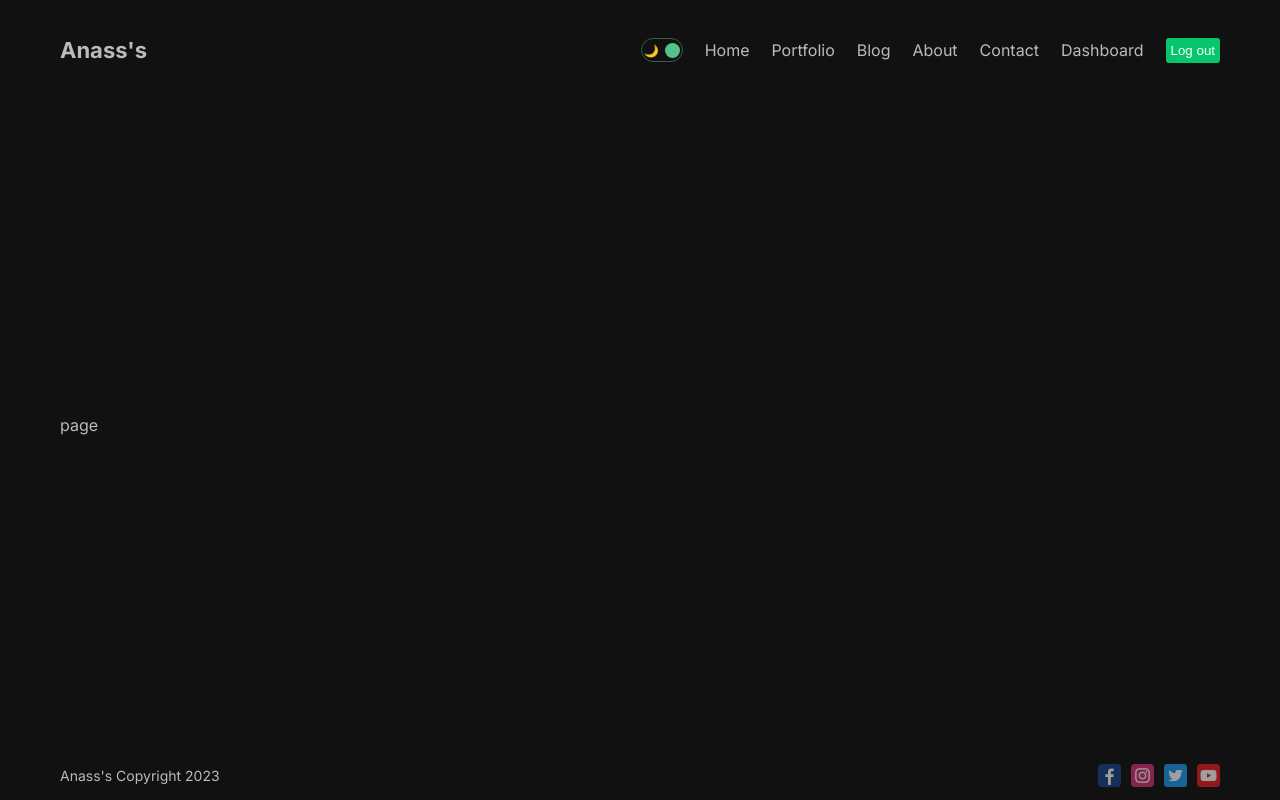
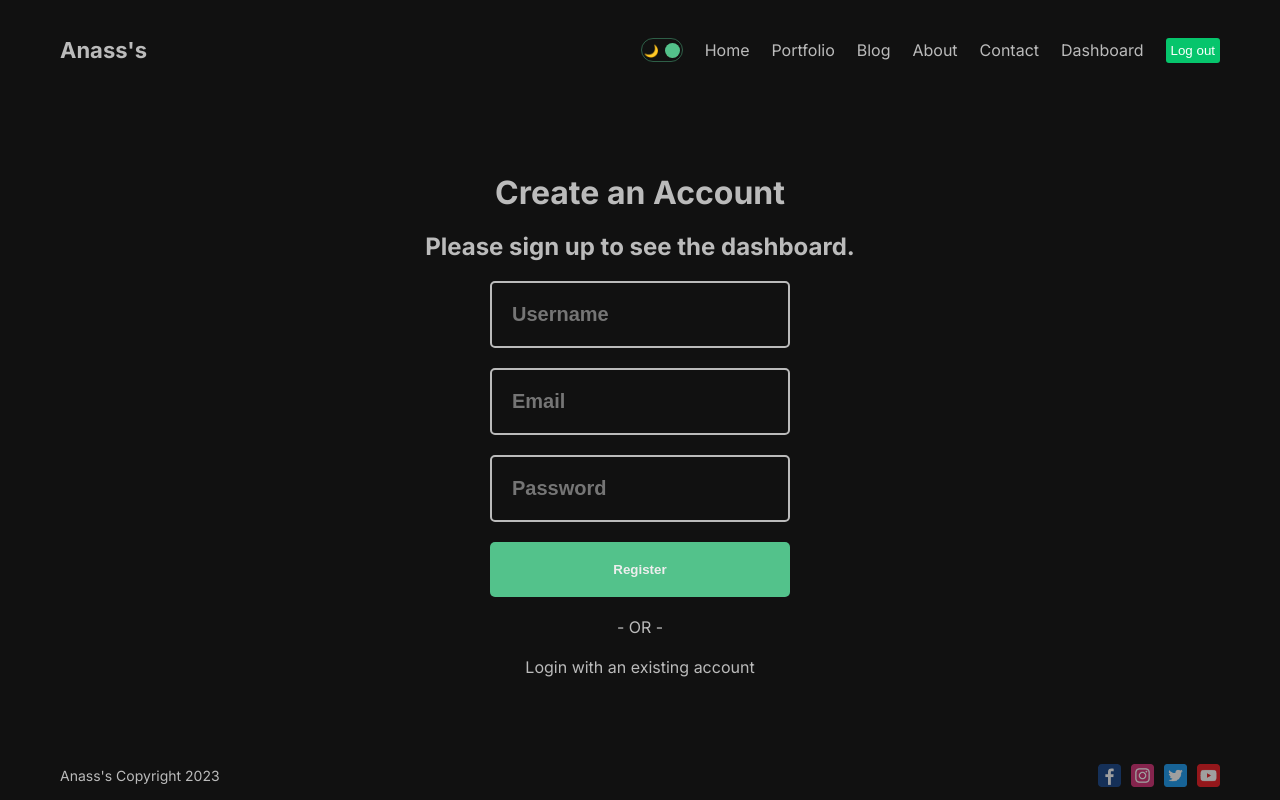
Before and after one commit to anassraissi/next_js_fullStackApp, a Next.js app in the folder fullstackapp_next_js/: page /dashboard/register in a window 1280 px wide. Built offline with nearby package versions, Linux system fonts and the light colour scheme.

Commit message:
make register component style and register in mongodb

```diff
--- a/fullstackapp_next_js/package.json
+++ b/fullstackapp_next_js/package.json
@@ -9,6 +9,8 @@
     "lint": "next lint"
   },
   "dependencies": {
+    "bcrypt": "^5.1.1",
+    "bcryptjs": "^2.4.3",
     "eslint": "8.47.0",
     "eslint-config-next": "13.4.17",
     "mongoose": "^7.4.5",
--- a/fullstackapp_next_js/src/app/api/auth/[...nextauth]/route.js
+++ b/fullstackapp_next_js/src/app/api/auth/[...nextauth]/route.js
@@ -1,7 +1,7 @@
 import NextAuth from "next-auth"
 import GoogleProvider from "next-auth/providers/google"
 
-export default NextAuth({
+const handler=NextAuth({
   providers: [
     GoogleProvider({
       clientId: process.env.GOOGLE_CLIENT_ID,
@@ -9,3 +9,4 @@ export default NextAuth({
     }),
   ],
 })
+export {handler as GET, handler as POST};
--- a/fullstackapp_next_js/src/app/dashboard/(auth)/page.jsx
+++ b/fullstackapp_next_js/src/app/dashboard/(auth)/page.jsx
@@ -1,8 +1,13 @@
 'use client'
+import { useSession } from "next-auth/react"
 import React, { useEffect, useState } from "react"
 
 
+
+
 const page = () => {
+  const session=useSession();
+  console.log(session)
 
   return (
     <div>
--- a/fullstackapp_next_js/src/app/dashboard/(auth)/register/page.jsx
+++ b/fullstackapp_next_js/src/app/dashboard/(auth)/register/page.jsx
@@ -1,8 +1,68 @@
-import React from 'react'
+'use client'
+import React, { useState } from 'react'
+import styles from './style.module.css'
+import { useRouter } from "next/navigation";
+import Link from 'next/link';
 
 const page = () => {
+const [err,setErr]=useState(false);
+const Router=useRouter();
+const handleSubmit=async(e)=>{
+
+  e.preventDefault();
+  const name=e.target[0].value;
+  const email=e.target[1].value;
+  const password=e.target[2].value;
+  try{
+      const res=await fetch("../../api/auth/register",{
+        method:'POST',
+        headers:{
+          "Content-type":'application/json',
+        },
+        body:JSON.stringify({
+          name,email,password
+        }),
+      });
+        // if true redirect to dashboard/login  with message success in url.
+      res.status===201 && Router.push('/dashboard/login?success=Account has been created')
+
+        }
+  catch(err){
+    setErr(true);
+  }
+}
+
   return (
-    <div>page</div>
+    <div className={styles.container}>
+      <h1 className={styles.title}>Create an Account</h1>
+      <h2 className={styles.subtitle}>Please sign up to see the dashboard.</h2>
+      <form onSubmit={handleSubmit} className={styles.form}>
+        <input
+          type="text"
+          placeholder="Username"
+          required
+          className={styles.input}
+        />
+        <input
+          type="text"
+          placeholder="Email"
+          required
+          className={styles.input}
+        />
+        <input
+          type="password"
+          placeholder="Password"
+          required
+          className={styles.input}
+        />
+        <button className={styles.button}>Register</button>
+        {err && "Something went wrong!"}
+      </form>
+      <span className={styles.or}>- OR -</span>
+      <Link className={styles.link} href="/dashboard/login">
+        Login with an existing account
+      </Link>
+    </div>
   )
 }
 
--- /dev/null
+++ b/fullstackapp_next_js/src/app/dashboard/(auth)/register/style.module.css
@@ -0,0 +1,35 @@
+.container{
+    display: flex;
+    flex-direction: column;
+    gap: 20px;
+    align-items: center;
+    justify-content: center;
+  }
+
+  .form{
+    width: 300px;
+    display: flex;
+    flex-direction: column;
+    gap: 20px;
+  }
+
+  .input{
+    padding: 20px;
+    background-color: transparent;
+    border: 2px solid #bbb;
+    color:#bbb;
+    border-radius: 5px;
+    font-size: 20px;
+    font-weight: bold;
+  }
+
+  .button {
+    width: 300px;
+    padding: 20px;
+    cursor: pointer;
+    background-color: #53c28b;
+    border: none;
+    border-radius: 5px;
+    color: #eee;
+    font-weight: bold;
+  }
```
Also changed, not shown: fullstackapp_next_js/src/app/api/auth/register/route.js (added, +32 -0 lines), fullstackapp_next_js/src/app/dashboard/(auth)/login/page.jsx (+6 -1 lines), fullstackapp_next_js/src/app/models/User.js (+23 -21 lines), 1 other file (tests, documents, lock files or other folders).
